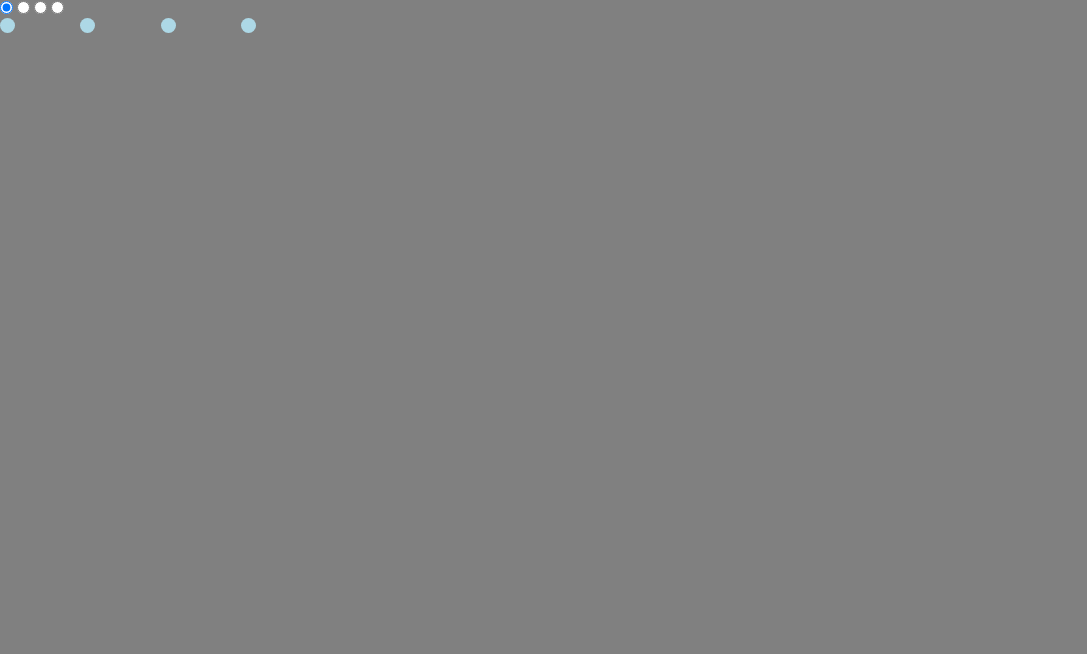
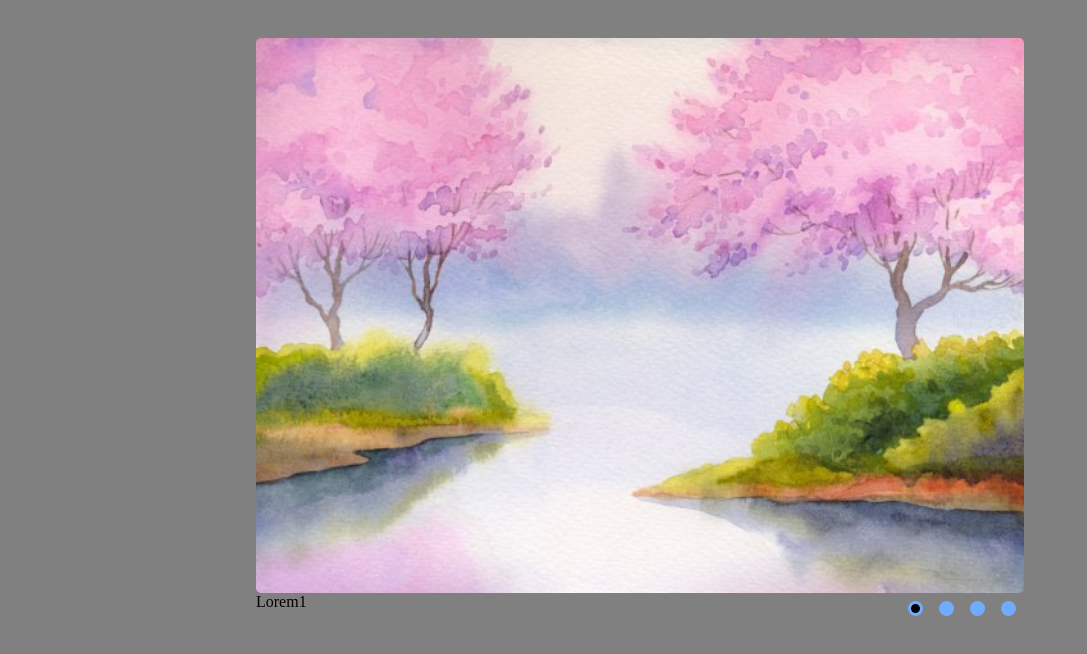
Before and after one commit to justforfun14/cssMemSlider, a plain HTML site: page cssMemSlider/index.html in a window 1280 px wide. Shown: the whole page, without its empty margins (0-1087 px from the left). Drawn offline with Linux system fonts and the light colour scheme.

Commit message:
feat: add basic interaction 2021-10-16 04:18:14

```diff
--- a/cssMemSlider/index.html
+++ b/cssMemSlider/index.html
@@ -9,21 +9,59 @@
     </head>
     <body>
         <div class="container container-wrapper">
-            <div class="input-wrapper">
-                <input id="i1" type="radio" name="input_radio" checked />
-                <input id="i2" type="radio" name="input_radio" />
-                <input id="i3" type="radio" name="input_radio" />
-                <input id="i4" type="radio" name="input_radio" />
-            </div>
+            <input id="i1" type="radio" name="input_radio" checked />
+            <input id="i2" type="radio" name="input_radio" />
+            <input id="i3" type="radio" name="input_radio" />
+            <input id="i4" type="radio" name="input_radio" />
+            <div class="slider slider-wrapper">
+                <div class="slides slides-wrapper" id="slider">
+                    <img
+                        src="../cssMemSlider/assets/img/meme1.jpg"
+                        alt="meme"
+                        class="img-slide"
+                    />
+                    <img
+                        src="../cssMemSlider/assets/img/meme1.jpg"
+                        alt="meme"
+                        class="img-slide"
+                    />
+                    <img
+                        src="../cssMemSlider/assets/img/meme1.jpg"
+                        alt="meme"
+                        class="img-slide"
+                    />
+                    <img
+                        src="../cssMemSlider/assets/img/meme1.jpg"
+                        alt="meme"
+                        class="img-slide"
+                    />
+                </div>
+                <div class="underslides-wrapper">
+                    <div class="text-wrapper">
+                        <div class="text">
+                            <div class="text__item">Lorem1</div>
+                            <div class="text__item">Lorem2</div>
+                            <div class="text__item">Lorem3</div>
+                            <div class="text__item">Lorem4</div>
+                        </div>
+                    </div>
+                    <div class="bullets bullets-wrapper">
+                        <label class="label-wrapper__item" for="i1">
+                            <div class="label-div first-bullet"></div>
+                        </label>
 
-            <div class="slider slider-wrapper">
-                <div class="slides slides-wrapper"></div>
-                <div class="text text-wrapper"></div>
-                <div class="labels labels-wrapper">
-                    <label class="label-wrapper__item" for="i1"></label>
-                    <label class="label-wrapper__item" for="i2"></label>
-                    <label class="label-wrapper__item" for="i3"></label>
-                    <label class="label-wrapper__item" for="i4"></label>
+                        <label class="label-wrapper__item" for="i2">
+                            <div class="label-div second-bullet"></div>
+                        </label>
+
+                        <label class="label-wrapper__item" for="i3">
+                            <div class="label-div third-bullet"></div>
+                        </label>
+
+                        <label class="label-wrapper__item" for="i4">
+                            <div class="label-div fourth-bullet"></div>
+                        </label>
+                    </div>
                 </div>
             </div>
         </div>
--- a/cssMemSlider/style.css
+++ b/cssMemSlider/style.css
@@ -2,26 +2,167 @@
     text-decoration: none;
     margin: 0;
     padding: 0;
-    /* list-style: none; */
+    list-style: none;
 }
 
-.labels-wrapper {
+.container {
+    background-color: grey;
+    width: 100vw;
+    height: 100vh;
+}
+
+.slider-wrapper {
+    margin: 0 auto;
+}
+
+.slider {
+    overflow: hidden;
+    max-width: 1200px;
+    width: 60%;
+}
+
+.slider-wrapper {
+    padding-top: 3%;
+}
+
+.slides {
+    display: flex;
+    transition: 0.3s ease-in-out;
+}
+
+.img-slide {
+    width: 100%;
+    max-height: 50%;
+    max-width: 100%;
+    flex-shrink: 0;
+    border-radius: 5px;
+}
+
+[type="radio"] {
+    display: none;
+}
+
+.underslides-wrapper {
     display: flex;
     justify-content: space-between;
-    max-width: 20%;
+}
+
+.text-wrapper {
+    width: 30%;
+    overflow: hidden;
+}
+
+.text {
+    width: 100%;
+    display: flex;
+    transition: 0.1s;
+}
+
+.text__item {
+    width: 100%;
+    flex-shrink: 0;
+}
+
+.bullets-wrapper {
+    display: flex;
+    justify-content: space-between;
+    /* max-width: 20%; */
 }
 
 .label-wrapper__item {
+    padding: 8px;
     display: block;
     width: 15px;
     height: 15px;
-    background-color: lightblue;
+    background-color: transparent;
+    cursor: pointer;
+}
+
+.label-wrapper__item:hover .label-div {
+    background-color: white;
+}
+
+.label-wrapper__item:active .label-div {
+    background-color: rgba(255, 255, 255, 0.5);
+}
+
+#i1:checked
+    ~ .slider
+    > .underslides-wrapper
+    > .bullets
+    > .label-wrapper__item
+    > .first-bullet {
+    background-color: black;
+    border: 3px solid #71abfe;
+}
+
+#i1:checked ~ .slider > .slides,
+#i1:checked ~ .slider > .underslides-wrapper > .text-wrapper > .text {
+    transform: translateX(0%);
+}
+
+#i2:checked
+    ~ .slider
+    > .underslides-wrapper
+    > .bullets
+    > .label-wrapper__item
+    > .second-bullet {
+    background-color: black;
+    border: 3px solid #71abfe;
+}
+
+#i2:checked ~ .slider > .slides,
+#i2:checked ~ .slider > .underslides-wrapper > .text-wrapper > .text {
+    transform: translateX(-100%);
+}
+
+#i3:checked
+    ~ .slider
+    > .underslides-wrapper
+    > .bullets
+    > .label-wrapper__item
+    > .third-bullet {
+    background-color: black;
+    border: 3px solid #71abfe;
+}
+
+#i3:checked ~ .slider > .slides,
+#i3:checked ~ .slider > .underslides-wrapper > .text-wrapper > .text {
+    transform: translateX(-200%);
+}
+
+#i4:checked
+    ~ .slider
+    > .underslides-wrapper
+    > .bullets
+    > .label-wrapper__item
+    > .fourth-bullet {
+    background-color: black;
+    border: 3px solid #71abfe;
+}
+
+#i4:checked ~ .slider > .slides,
+#i4:checked ~ .slider > .underslides-wrapper > .text-wrapper > .text {
+    transform: translateX(-300%);
+}
+
+.slider > .underslides-wrapper > .bullets > #i1:checked #slides {
+    display: none;
+}
+
+/* #i1:checked ~ .label-wrapper__item > .first-bullet {
+  background-color: black;
+  border: 3px solid #71abfe;
+} */
+
+.label-div {
+    box-sizing: border-box;
+    width: 15px;
+    height: 15px;
+    background-color: #71abfe;
     border-radius: 50%;
 }
 
 .container-wrapper {
     margin: 0 auto;
-    background-color: grey;
-    width: 100vw;
-    height: 100vh;
 }
```
Also changed, not shown: cssMemSlider/assets/img/meme1.jpg (added).
